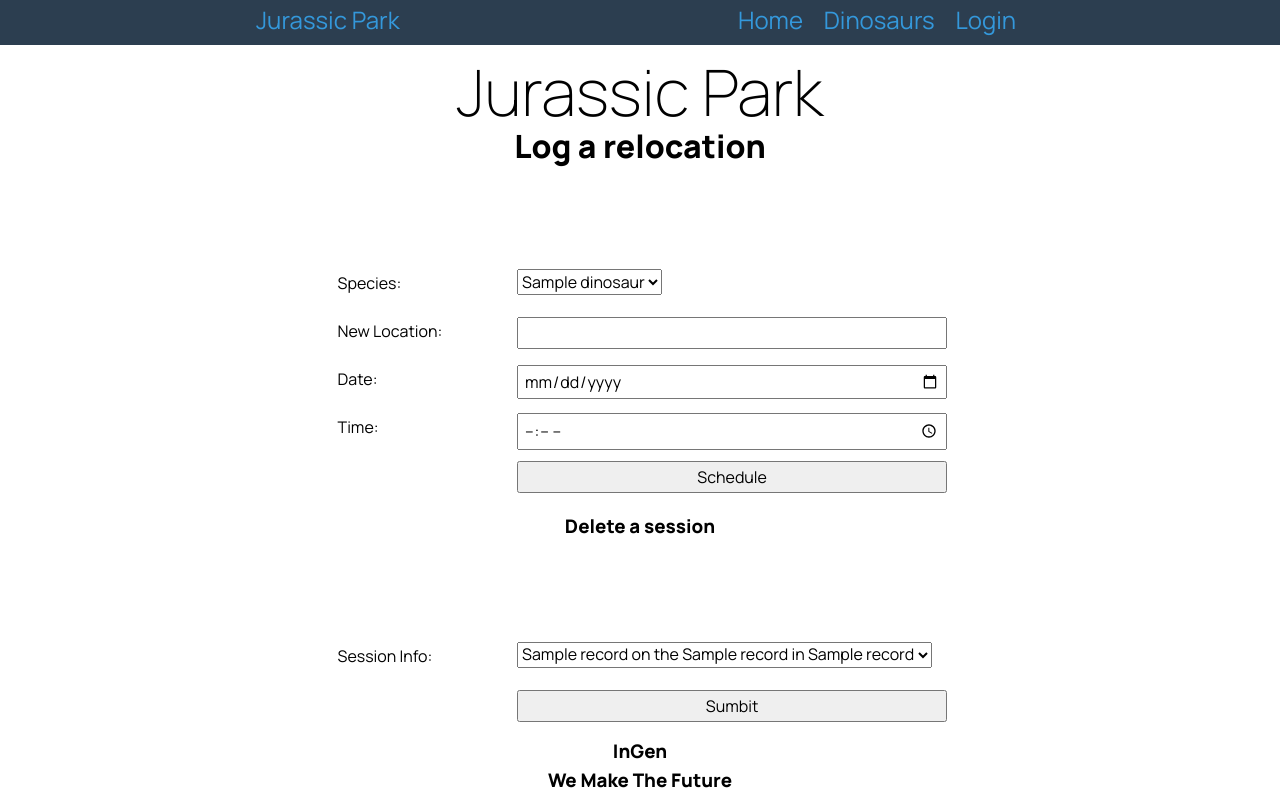
After one commit to loquifera/13DTS_project_Ingen, a Flask app: template templates/transport.html in a window 1280 px wide. The commit adds this page. Run offline with Flask 3, Linux system fonts and the light colour scheme; the template is opened without the code that fills it: most values are stand-ins (such as "Sample title", 1, 10 or a date in 2020).

Commit message:
Added the transport page and routes for it

```diff
--- a/app.py
+++ b/app.py
@@ -92,7 +92,7 @@
             first_name = user_info[1]
             user_password = user_info[2]
             clearance_level = user_info[3]
-        except IndexError:
+        except:
             return redirect('/login?error=email+or+password+incorrect')
         if not bcrypt.check_password_hash(user_password, password):
             return redirect('/login?error=email+or+password+incorrect')
@@ -123,4 +123,40 @@
     cur.execute(query_user)
     user_list = cur.fetchall()
     con.close()
-    return render_template('dinosaurs.html', list_of_dinosaurs=dino_list, list_of_users=user_list, logged_in=is_logged_in(), access=clearance())
+    return render_template('dinosaurs.html', list_of_dinosaurs=dino_list, list_of_users=user_list, logged_in=is_logged_in(), access_level=clearance())
+
+
+@app.route('/transport', methods=['POST', 'GET'])
+def render_transport():  # put application's code here
+    if not is_logged_in():
+        return redirect("/menu")
+    if not clearance() >= 3:
+        return redirect("/menu")
+    con = connect_database(DATABASE)
+    query_transport = "SELECT * FROM transport_log"
+    cur = con.cursor()
+    cur.execute(query_transport)
+    transport_list = cur.fetchall()
+    query_dinos = "SELECT * FROM dinosaurs WHERE clearance_required <= ?"
+    cur.execute(query_dinos, (clearance(),))
+    dino_list = cur.fetchall()
+    if request.method == 'POST':
+        con = connect_database(DATABASE)
+        query_tutor_email = "SELECT user_id, email FROM user WHERE tutor = true"
+        cur = con.cursor()
+        cur.execute(query_tutor_email)
+        tutor_list = cur.fetchall()
+        query_tutee_email = "SELECT user_id, email FROM user WHERE tutor = false"
+        cur.execute(query_tutee_email)
+        tutee_list = cur.fetchall()
+        fk_dino_id = request.form.get('subject').title().strip()
+        new_location = request.form.get('place').title().strip()
+        time = request.form.get('time')
+        date = request.form.get('date')
+
+        query_insert = "INSERT INTO transport_log (fk_dino_id, date, time, new_location) VALUES (?, ?, ?, ?)"
+        cur = con.cursor()
+        cur.execute(query_insert, (dino_id, date, time, location))
+        con.commit()
+        con.close()
+    return render_template('transport.html', logged_in=is_logged_in(), access_level=clearance(), transport_list=transport_list, list_of_dinosaurs=dino_list)
--- a/templates/base.html
+++ b/templates/base.html
@@ -19,7 +19,7 @@
             <a href="/dinos">Dinosaurs</a>
             {% if logged_in == True %}
                 <a href="/logout">Logout</a>
-                {% if clearance > 3 %}
+                {% if access_level > 3 %}
                     <a href="/admin_signup">Signup</a>
                 {% endif %}
             {% else %}
--- a/templates/dinosaurs.html
+++ b/templates/dinosaurs.html
@@ -2,8 +2,8 @@
 
 {% block pageheading %}
 The Dinosaurs Of Isla Nublar
-{% if access >= 3 %}
-    <p>Relocating a dinosaur? <a href="/schedule">Click here!</a> </p>
+{% if access_level >= 3 %}
+    <p>Relocating a dinosaur? <a href="/transport">Click here!</a> </p>
 {% endif %}
    <div class="categories">
         {% for diet in list_of_diets %}
--- a/templates/signup.html
+++ b/templates/signup.html
@@ -24,6 +24,7 @@
             <div class="form-label">Password2: </div>
             <div class="form-element"> <input type="password" name="user_password2" required></div>
         </div>
+        {% if access_level >= 4 %}
         <div class="form-element">
             <div class="form-label"> Clearance Level: </div>
             <select id="select_session" name="select_session" required>
@@ -32,6 +33,7 @@
                 {% endfor %}
             </select>
         </div>
+        {% endif %}
         <div class="form-group">
             <div class="form-label"></div>
             <div class="form-element"> <input type="submit" value="Signup"></div>
--- /dev/null
+++ b/templates/transport.html
@@ -0,0 +1,54 @@
+{% extends "base.html" %}
+
+{% block pageheading %}Log a relocation{% endblock %}
+
+{% block main %}
+    <form class="myform" method = 'post'>
+        <div class="form-group">
+            <div class="form-label">Species: </div>
+            <div class="form-element">
+                <select id="select_dinosaur" name="select_dinosaur">
+                    {% for dino in list_of_dinosaurs %}
+                        <option value="{{ dino[0], dino[1] }}">{{ dino[1] }}</option>
+                    {% endfor %}
+                </select>
+            </div>
+        </div>
+        <div class="form-group">
+            <div class="form-label">New Location: </div>
+            <div class="form-element"><input type="text" name="place" required></div>
+        </div>
+        <div class="form-group">
+            <div class="form-label">Date: </div>
+            <div class="form-element"> <input type="date" name="date" required></div>
+        </div>
+        <div class="form-group">
+            <div class="form-label">Time: </div>
+            <div class="form-element"> <input type="time" name="time" required></div>
+        </div>
+        <div class="form-group">
+            <div class="form-label"></div>
+            <div class="form-element"> <input type="submit" value="Schedule"></div>
+        </div>
+    </form>
+    <br>
+    <br>
+    <br>
+    <h3>Delete a session</h3>
+    <form class="myform" method="post" action="delete_session">
+        <div class="form-group">
+            <div class="form-label" for="user_email"> Session Info: </div>
+            <div class="form-element">
+                <select id="select_session" name="select_session">
+                    {% for record in session_list %}
+                        <option value="{{ record[0], record[1], record[2], record[4] }}">{{ record[4] }} on the {{ record[1] }} in {{ record[2] }}</option>
+                    {% endfor %}
+                </select>
+            </div>
+        </div>
+        <div class="form-group">
+            <div class="form-label"> </div>
+            <div class="form-element"> <input type="submit" value="Sumbit"> </div>
+        </div>
+    </form>
+{% endblock %}
```
Also changed, not shown: 1 other file.
